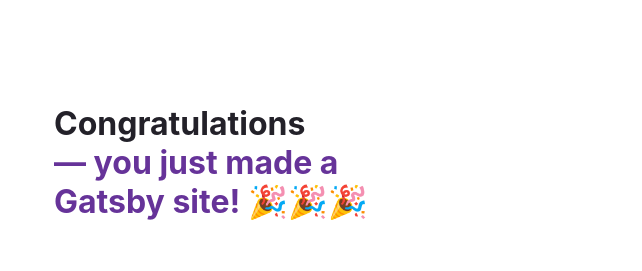
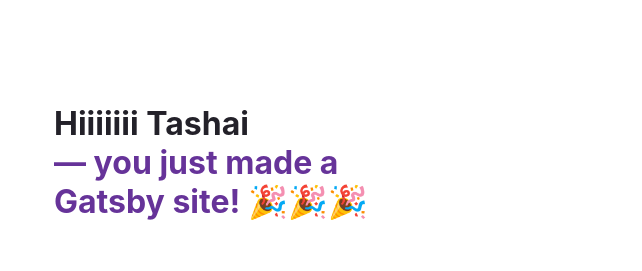
Before and after one commit to PersianBlue/my-first-gatsby-site, a Gatsby site: page / in a window 1280 px wide. Shown: the top 271 px of the page, without its empty margins (50-692 px from the left). Built offline with nearby package versions, Linux system fonts and the light colour scheme; Gatsby itself is replaced by a stand-in of ours.

Commit message:
changing text for index.js
just playing around with the code

```diff
--- a/src/pages/index.js
+++ b/src/pages/index.js
@@ -131,7 +131,7 @@ const IndexPage = () => {
     <main style={pageStyles}>
       <title>Home Page</title>
       <h1 style={headingStyles}>
-        Congratulations
+        Hiiiiiii Tashai
         <br />
         <span style={headingAccentStyles}>— you just made a Gatsby site! </span>
         <span role="img" aria-label="Party popper emojis">
```
